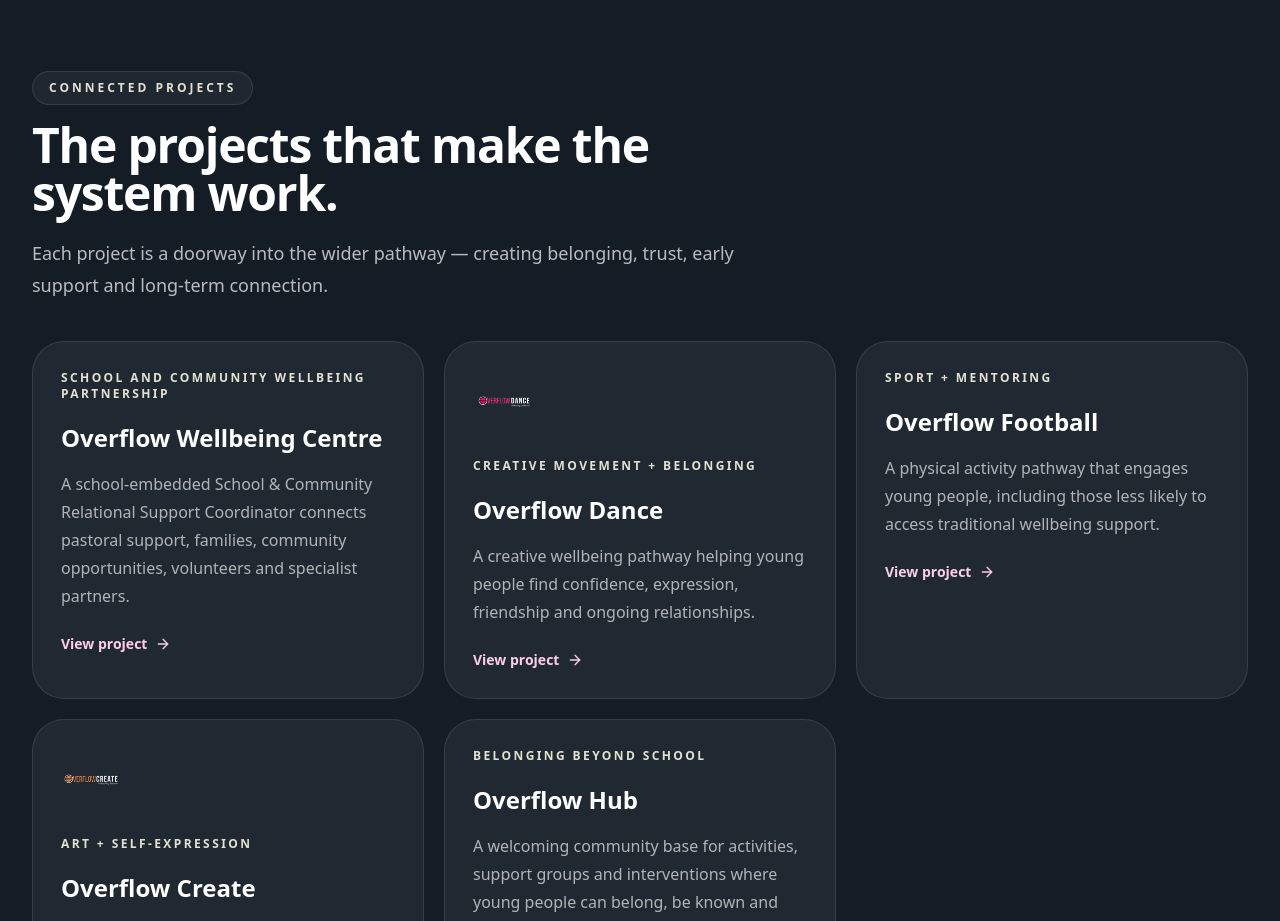
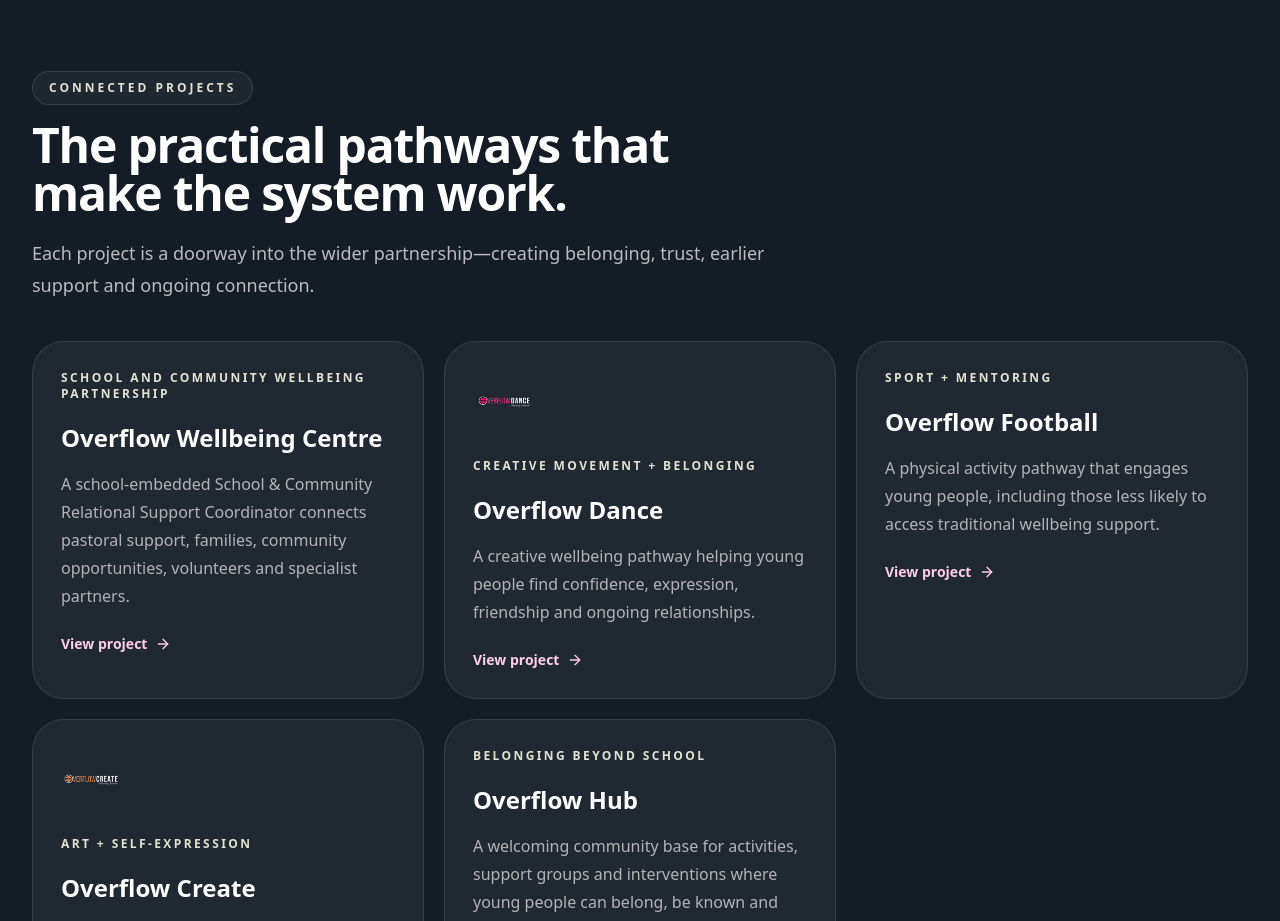
Before and after one commit to tomlambertstlukes-create/overflow-website, a Next.js app: page /funders in a window 1280 px wide. Shown: the part 3660-4581 px from the top of the page. Built offline with nearby package versions, Linux system fonts and the light colour scheme.

Commit message:
Tidy connected project cards

```diff
--- a/components/ProjectCards.jsx
+++ b/components/ProjectCards.jsx
@@ -1,7 +1,7 @@
 import Link from "next/link";
 import Section from "@/components/Section";
 import Kicker from "@/components/Kicker";
-import { images, projects } from "@/lib/data";
+import { projects } from "@/lib/data";
 import { ArrowRight } from "lucide-react";
 
 export default function ProjectCards({ showHeader = true }) {
@@ -10,24 +10,40 @@ export default function ProjectCards({ showHeader = true }) {
       {showHeader && (
         <div className="mb-10 max-w-3xl">
           <Kicker>Connected projects</Kicker>
-          <h2 className="text-4xl font-black tracking-tight sm:text-5xl">The projects that make the system work.</h2>
+          <h2 className="text-4xl font-black tracking-tight sm:text-5xl">
+            The practical pathways that make the system work.
+          </h2>
           <p className="mt-5 text-lg leading-8 text-white/70">
-            Each project is a doorway into the wider pathway — creating belonging, trust, early support and long-term connection.
+            Each project is a doorway into the wider partnership—creating
+            belonging, trust, earlier support and ongoing connection.
           </p>
         </div>
       )}
       <div className="grid gap-5 md:grid-cols-2 lg:grid-cols-3">
         {projects.map((project) => (
-          <Link key={project.href} href={project.href} className="group rounded-[2rem] border border-white/10 bg-white/[0.055] p-7 transition hover:-translate-y-1 hover:bg-white/[0.08]">
-            {project.logo && <img src={project.logo} alt={project.title} className="mb-6 max-h-16 w-auto object-contain" />}
-            <div className="text-xs font-black uppercase tracking-[0.2em] text-[#E2E2D2]">{project.tag}</div>
+          <Link
+            key={project.href}
+            href={project.href}
+            className="group rounded-[2rem] border border-white/10 bg-white/[0.055] p-7 transition hover:-translate-y-1 hover:bg-white/[0.08]"
+          >
+            {project.logo && (
+              <img
+                src={project.logo}
+                alt=""
+                className="mb-6 max-h-16 w-auto object-contain"
+              />
+            )}
+            <div className="text-xs font-black uppercase tracking-[0.2em] text-[#E2E2D2]">
+              {project.tag}
+            </div>
             <h3 className="mt-5 text-2xl font-black">{project.title}</h3>
             <p className="mt-4 leading-7 text-white/65">{project.summary}</p>
             <div className="mt-6 flex items-center gap-2 text-sm font-bold text-pink-200">
-              View project <ArrowRight className="h-4 w-4 transition group-hover:translate-x-1" />
+              View project
+              <ArrowRight className="h-4 w-4 transition group-hover:translate-x-1" />
             </div>
           </Link>
-           ))}
+        ))}
       </div>
     </Section>
   );
```
